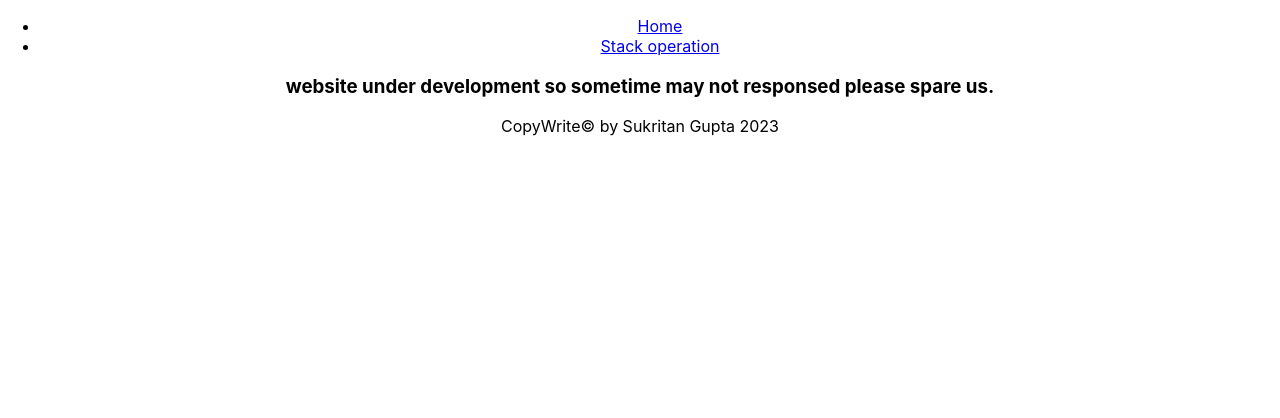
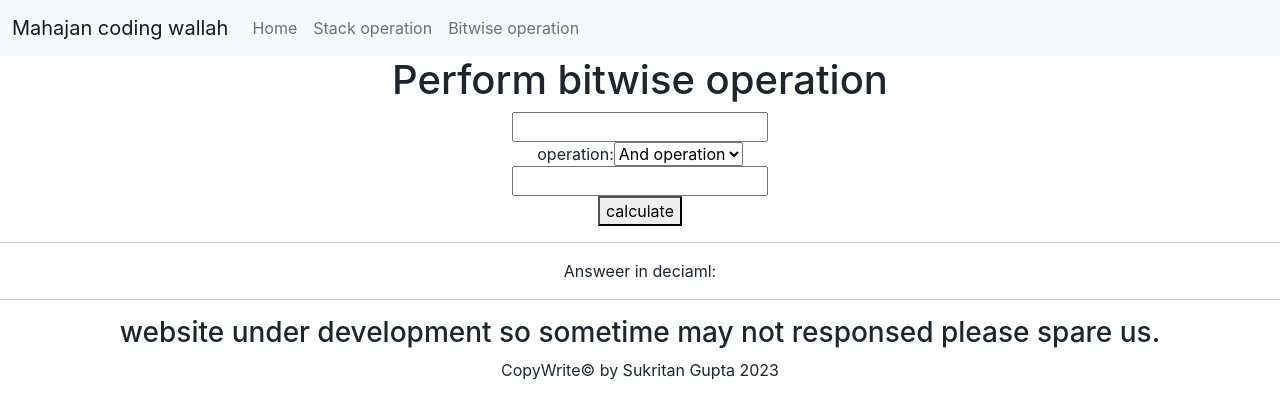
Before and after one commit to webdeveloper4gupta/Mahajan-Number-Conveter, a React (Create React App) app: page /oper in a window 1280 px wide. Shown: the top 418 px of the page. Built offline with nearby package versions, Linux system fonts and the light colour scheme.

Commit message:
commit 7

```diff
--- a/public/index.html
+++ b/public/index.html
@@ -15,7 +15,12 @@
       user's mobile device or desktop. See https://developers.google.com/web/fundamentals/web-app-manifest/
     -->
     <!-- <link rel="manifest" href="%PUBLIC_URL%/manifest.json" /> -->
-
+<link href="https://cdn.jsdelivr.net/npm/bootstrap@5.0.2/dist/css/bootstrap.min.css" rel="stylesheet"
+  integrity="sha384-EVSTQN3/azprG1Anm3QDgpJLIm9Nao0Yz1ztcQTwFspd3yD65VohhpuuCOmLASjC" crossorigin="anonymous">
+  <script src="https://cdn.jsdelivr.net/npm/@popperjs/core@2.9.2/dist/umd/popper.min.js"
+    integrity="sha384-IQsoLXl5PILFhosVNubq5LC7Qb9DXgDA9i+tQ8Zj3iwWAwPtgFTxbJ8NT4GN1R8p" crossorigin="anonymous"></script>
+  <script src="https://cdn.jsdelivr.net/npm/bootstrap@5.0.2/dist/js/bootstrap.min.js"
+    integrity="sha384-cVKIPhGWiC2Al4u+LWgxfKTRIcfu0JTxR+EQDz/bgldoEyl4H0zUF0QKbrJ0EcQF" crossorigin="anonymous"></script>
     <title>Mahajan Number converter</title>
   </head>
   <body>
--- a/src/Components/Footer.js
+++ b/src/Components/Footer.js
@@ -4,6 +4,7 @@ const Footer = () => {
           return (
                     <div>
                     <h3>website under development so sometime may not responsed please spare us.</h3>
+
                               <span>CopyWrite&copy; by Sukritan Gupta 2023 </span>
                     </div>
           );
--- a/src/Components/Navbar.js
+++ b/src/Components/Navbar.js
@@ -6,11 +6,27 @@ import Routers from './Routers';
 const Navbar = () => {
           return (
                     <div>
-                              <nav>
-                                        <ul>
-                                                  <li><Link to="/Mahajan-Number-Conveter">Home</Link></li>
-                                                  <li><Link to="/cal">Stack operation</Link></li>
-                                        </ul>
+                              <nav className="navbar navbar-expand-lg navbar-light bg-light">
+                                        <div className="container-fluid">
+                                                  <a className="navbar-brand" href="/Mahajan-Number-Conveter">Mahajan coding wallah</a>
+                                                  <button className="navbar-toggler" type="button" data-bs-toggle="collapse" data-bs-target="#navbarSupportedContent" aria-controls="navbarSupportedContent" aria-expanded="false" aria-label="Toggle navigation">
+                                                            <span className="navbar-toggler-icon"></span>
+                                                  </button>
+                                                  <div className="collapse navbar-collapse" id="navbarSupportedContent">
+                                                            <ul className="navbar-nav me-auto mb-2 mb-lg-0">
+                                                                      <li className="nav-item">
+                                                                                <Link className="nav-link" to="/Mahajan-Number-Conveter">Home</Link>
+                                                                      </li>
+                                                                      <li className="nav-item">
+                                                                                <Link className="nav-link" to="/cal">Stack operation</Link>
+                                                                      </li>
+                                                                      <li className="nav-item">
+                                                                                <Link className="nav-link" to="/oper">Bitwise operation</Link>
+                                                                      </li>
+
+                                                                     </ul>
+                                                  </div>
+                                        </div>
                               </nav>
                     <Routers/>
                     </div>
--- /dev/null
+++ b/src/Components/Operator.js
@@ -0,0 +1,58 @@
+import React, { useState } from 'react';
+
+const Operator = () => {
+          const[a,seta]=useState('');
+          const[b,setb]=useState('');
+          const[c,setc]=useState('');
+          const[d,setd]=useState('');
+          const cop1=(e)=>{
+                    seta(e.target.value);
+          }
+          const cop2=(e)=>{
+                    setb(e.target.value);
+          }
+          const cop3=(e)=>{
+                    setc(e.target.value);
+
+          }
+          const click1=()=>{
+                    var a1=parseInt(a)
+                    var a2=parseInt(b);
+                    var f;
+                    if(c==='&'){
+                           f=a1&a2;
+                    }
+                    else if(c==='|'){
+                              f=a1|a2;
+                    }
+                    else if(c==='^'){
+                              f=a1^a2;
+                    }
+                    f=f.toString();
+                    setd(f);
+
+
+          }
+          return (
+                    <div>
+                              <h1>Perform bitwise operation</h1>
+                              <input type="text"value={a} onChange={cop1}/>
+                              <br/>
+                              <span>operation:<select onClick={cop3}>
+                                        <option value="&">And operation</option>
+                                        <option value="|">Or operation</option>
+                                        <option value="^">Xor</option>
+                              </select> </span>
+                              <br/>
+                              <input type="text"  value={b} onChange={cop2} />
+                               <br/>
+                              <button type="button" onClick={click1}>calculate</button>
+                              <br/>
+                              <hr/>
+                              <span>Answeer in deciaml:{d}</span>
+                              <hr/>
+                    </div>
+          );
+}
+
+export default Operator;
--- a/src/Components/Routers.js
+++ b/src/Components/Routers.js
@@ -7,13 +7,14 @@ import {
 } from "react-router-dom";
 import Index from './Index';
 import Cal from './Cal';
+import Operator from './Operator';
 const Routers = () => {
           return (
                     <>
                               <Routes>
                                         <Route path="/cal" element={<Cal />} />
                                         <Route path="/Mahajan-Number-Conveter" element={<Index />} />
-
+                                        <Route path="/oper" element={<Operator />} />
                               </Routes>
                     </>
           );
```
Also changed, not shown: src/App.js (+5 -4 lines).
